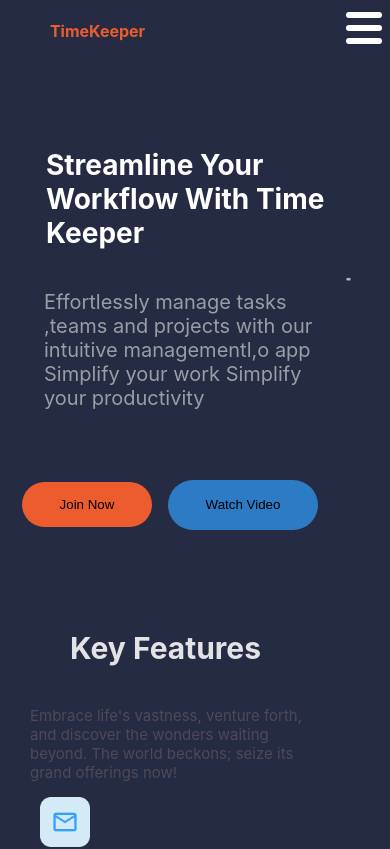
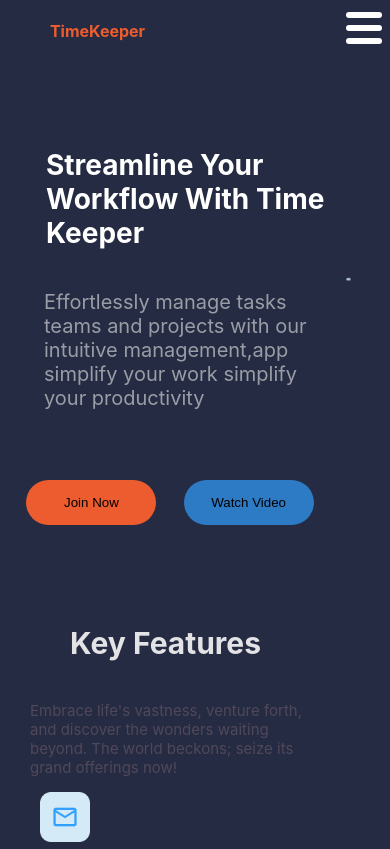
Before and after one commit to jMkwendy45/TimeKeeperFrontEnd, a React (Create React App) app: page / in a window 390 px wide. Shown: the top 849 px of the page. Built offline with nearby package versions, Linux system fonts and the light colour scheme.

Commit message:
home pag

```diff
--- a/src/component/home/Home.jsx
+++ b/src/component/home/Home.jsx
@@ -64,9 +64,9 @@ const Home = ()=>{
                </div>
 
                <div className="effort-text">
-                   <p>Effortlessly manage tasks ,teams and projects
-                       with our intuitive managementl,o app
-                       Simplify your work Simplify your productivity
+                   <p>Effortlessly manage tasks teams and projects
+                       with our intuitive management,app
+                       simplify your work simplify your productivity
                    </p>
                </div>
 
--- a/src/component/home/home.css
+++ b/src/component/home/home.css
@@ -156,7 +156,7 @@
         margin-left:170px;
         /*margin-top:9px;*/
         margin-bottom: 100px;
-        gap:1.0rem;
+        gap:1.7rem;
     }
     .joinButton button{
         height:45px;
@@ -217,8 +217,8 @@
         font-size:30px;
     }
     .watchButton button{
-        height:50px;
-        width:150px;
+        height:45px;
+        width:130px;
         border-radius: 40px;
         border-style: none;
         background-color:#2d7bc4;
```
